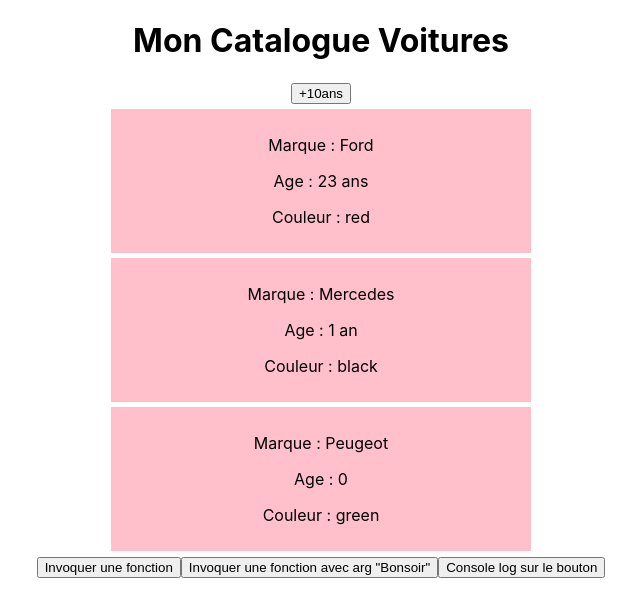
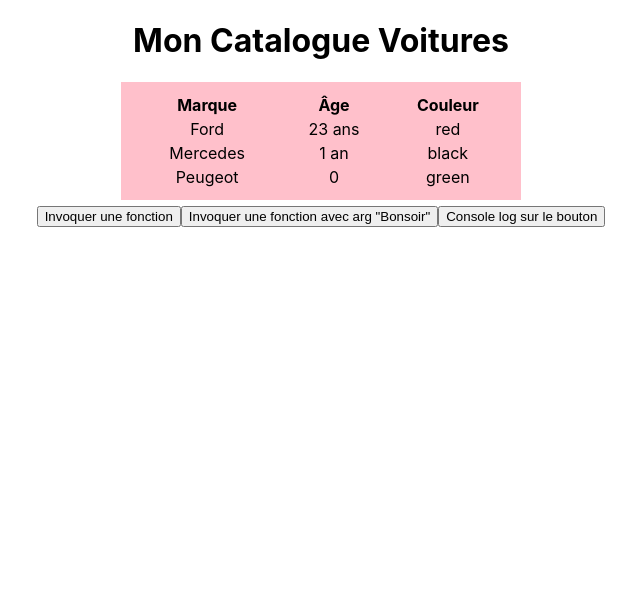
Before and after one commit to jerometrancart/cars, a React (Create React App) app: page / in a window 1280 px wide. Shown: the top 616 px of the page, without its empty margins (319-959 px from the left). Built offline with nearby package versions, Linux system fonts and the light colour scheme; the HTML template or start-up script is replaced by a standard one.

Commit message:
Turned data p into table, turned div into fragments

```diff
--- a/src/components/Car.js
+++ b/src/components/Car.js
@@ -1,14 +1,18 @@
+import { Fragment } from 'react'
+
 const Car = ({color, name, year}) => {
 
-    const colorInfo = color ? <p>Couleur : {color}</p> : <p>Couleur: "Néant"</p>;
+    const colorInfo = color ? <td>{color}</td> : <td>"Néant"</td>;
 
     if (name) {
         return (
-            <div style={ {backgroundColor: 'pink', width: '400px', padding: '10px', margin: '5px auto'} }>
-                <p>Marque : { name }</p>
-                <p>Age : { year }</p>
-                {colorInfo}
-            </div>
+            <Fragment>
+                <tr>
+                    <td>{ name }</td>
+                    <td>{ year }</td>
+                    {colorInfo}
+                </tr>
+            </Fragment>
         )
     }
 
--- a/src/components/MyCars.js
+++ b/src/components/MyCars.js
@@ -1,4 +1,4 @@
-import { Component } from 'react'
+import { Component, Fragment } from 'react'
 import Car from './Car'
 
 class Mycars extends Component {
@@ -35,26 +35,35 @@
     }
 
     render() {
-        // const [ford, mercedes, peugeot] = this.state.voitures;
-        // const currentYear = new Date().getFullYear();
+
         return (
-            <div>
+            <Fragment>
+
                 <h1>{this.state.titre}</h1>
-                <button onClick={this.addTenYears}>+10ans</button>
 
-                {/* <Car color={ford.color} year={currentYear - ford.year} name={ford.name} />
-                <Car color={mercedes.color} year={currentYear - mercedes.year} name={mercedes.name} />
-                <Car color={peugeot.color} year={currentYear - peugeot.year} name={peugeot.name} /> */}
+                <table style={ {backgroundColor: 'pink', width: '400px', padding: '10px', margin: '5px auto'} }>
+                    <thead>
+                        <tr>
+                            <th>Marque</th>
+                            <th>Âge</th>
+                            <th>Couleur</th>
+                        </tr>
+                    </thead>
+                    <tbody>
                 {
                     this.state.voitures.map(({name, color, year}, index) => {
                         return(
-                            <div key={index}>
+                            <Fragment key={index}>
                                 <Car color={color} year={this.getAge(year)} name={name} />
-                            </div>
+                            </Fragment>
                         )
                     })
                 }
-            </div>
+
+                    </tbody>
+
+                </table>
+            </Fragment>
 
         )
     }
--- a/src/components/Welcome.js
+++ b/src/components/Welcome.js
@@ -1,3 +1,5 @@
+import { Fragment } from 'react'
+
 const Welcome = () => {
     const hello = () => console.log("Bonjour")
 
@@ -6,11 +8,11 @@
     }
 
     return (
-        <div>
+        <Fragment>
             <button onClick={hello}>Invoquer une fonction</button>
             <button onClick={() => goodEvening("Bonsoir")}>Invoquer une fonction avec arg "Bonsoir"</button>
             <button onClick={() => console.log("Bonne nuit")}>Console log sur le bouton</button>
-        </div>
+        </Fragment>
     )
 }
 
```
